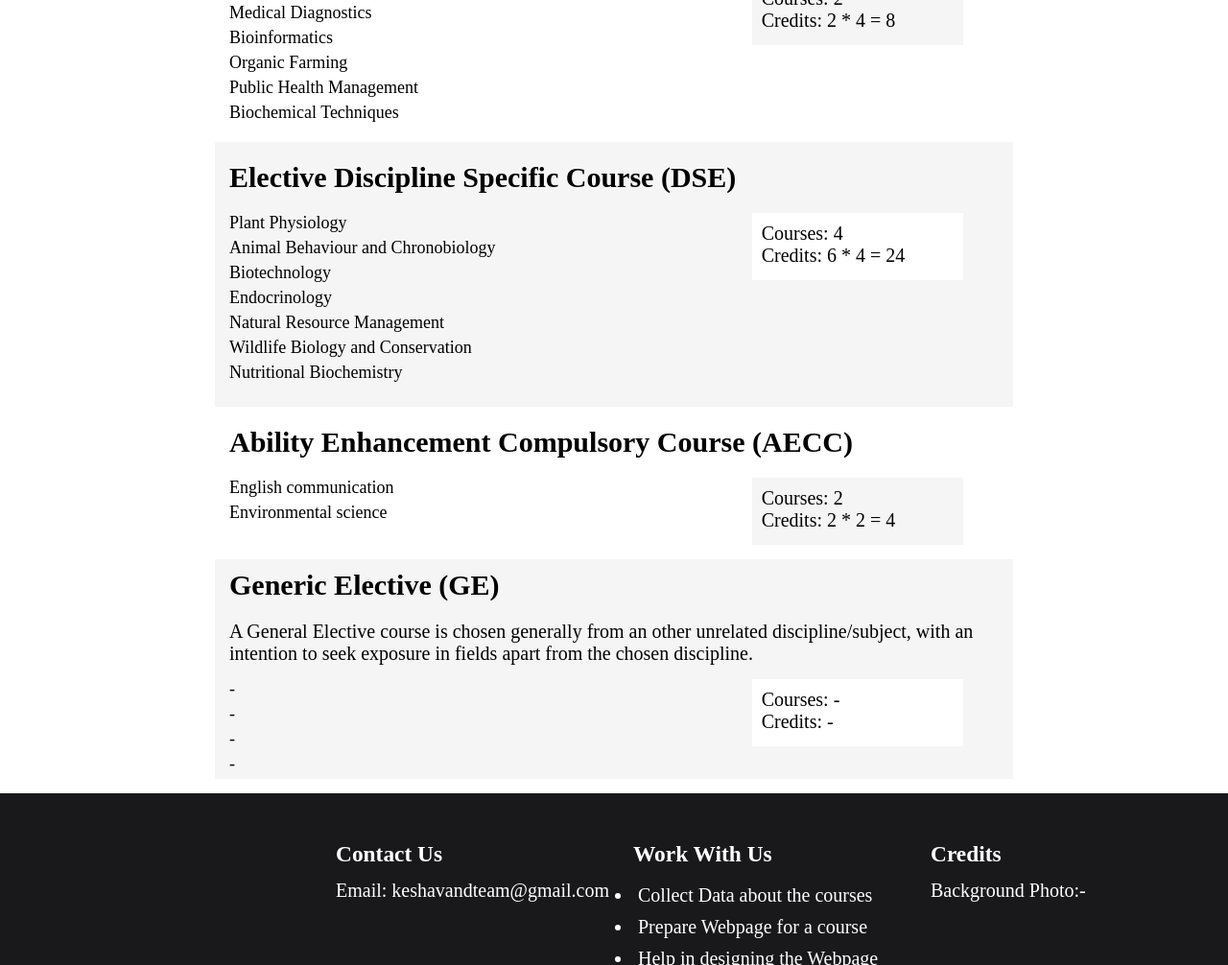
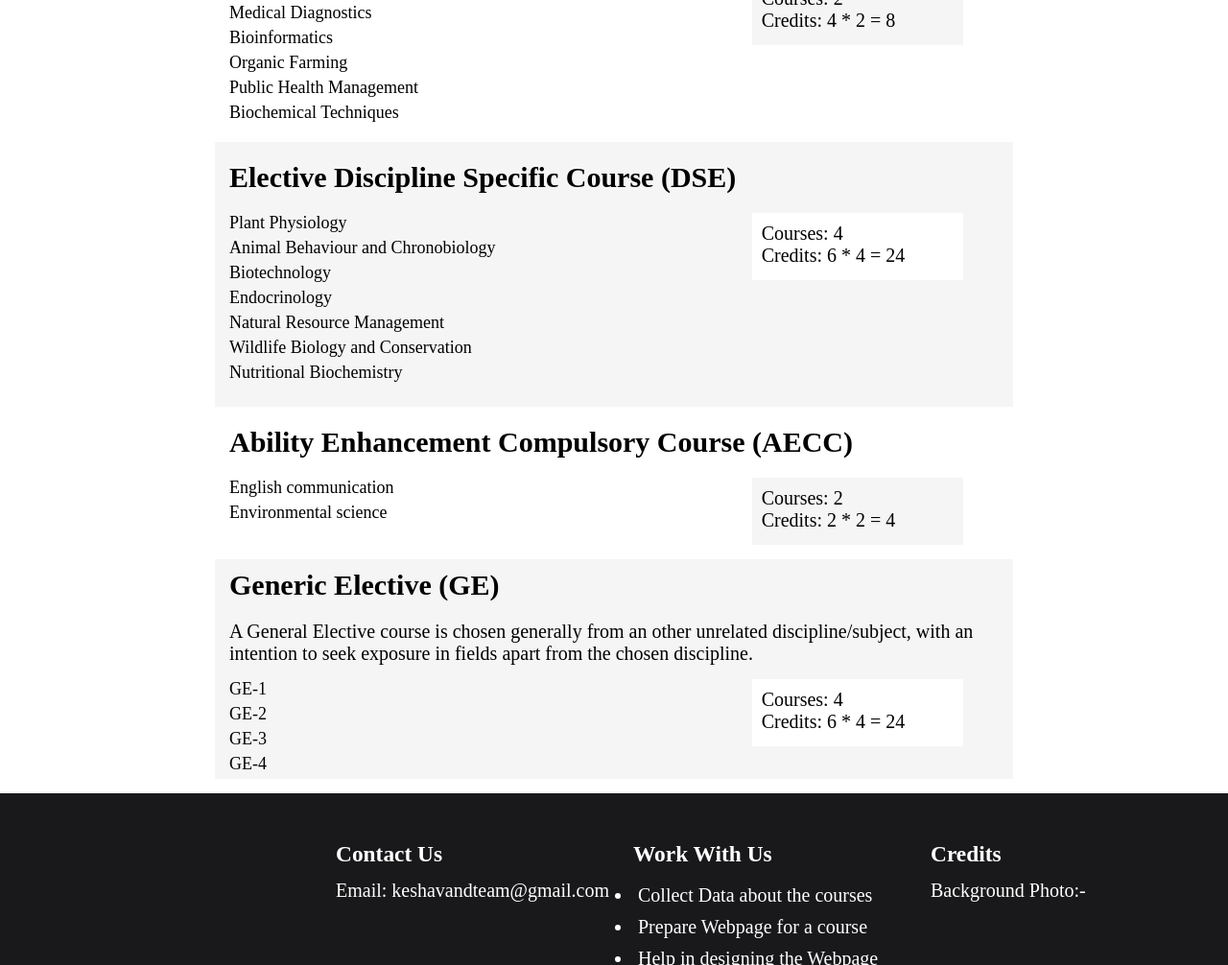
Before and after one commit to professor91/ProjectSyllabusDB, a plain HTML site: page programmes/bscHBiologicalScience/bscHBiologicalScience.html in a window 1280 px wide. Shown: the part 1407-2413 px from the top of the page at 96% size. Drawn offline with Linux system fonts and the light colour scheme.

Commit message:
Update bscHBiologicalScience.html

```diff
--- a/programmes/bscHBiologicalScience/bscHBiologicalScience.html
+++ b/programmes/bscHBiologicalScience/bscHBiologicalScience.html
@@ -214,7 +214,7 @@
                             <div class="box"
                                 style="background-color: #fff; height: 50px; padding: 10px 10px; width: 200px;">
                                 <p>Courses: 14</p>
-                                <p>Credits: 6*14 = 84</p>
+                                <p>Credits: 6 * 14 = 84</p>
                             </div>
                         </div>
                     </div>
@@ -242,7 +242,7 @@
                             <div class="box"
                                 style="background-color: #f5f5f5; height: 50px; width: 200px; padding: 10px 10px;">
                                 <p>Courses: 2</p>
-                                <p>Credits: 2 * 4 = 8</p>
+                                <p>Credits: 4 * 2 = 8</p>
                             </div>
                         </div>
                     </div>
@@ -317,17 +317,17 @@
                     <!-- List of GE Courses -->
                     <div class="ge-course-content" style="display: flex;">
                         <div class="ge-course-list" style="flex: 2;">
-                            <div class="ge-course-name"><a href="courses/">-</a></div>
-                            <div class="ge-course-name"><a href="courses/">-</a></div>
-                            <div class="ge-course-name"><a href="courses/">-</a></div>
-                            <div class="ge-course-name"><a href="courses/">-</a></div>
+                            <div class="ge-course-name"><a href="courses/">GE-1</a></div>
+                            <div class="ge-course-name"><a href="courses/">GE-2</a></div>
+                            <div class="ge-course-name"><a href="courses/">GE-3</a></div>
+                            <div class="ge-course-name"><a href="courses/">GE-4</a></div>
                         </div>
                         <!-- Credits Info -->
                         <div class="misc-info" style="font-size: 20px; flex: 1;">
                             <div class="box"
                                 style="background-color: #fff; height: 50px; width: 200px; padding: 10px 10px;">
-                                <p>Courses: -</p>
-                                <p>Credits: -</p>
+                                <p>Courses: 4</p>
+                                <p>Credits: 6 * 4 = 24</p>
                             </div>
                         </div>
                     </div>
```
